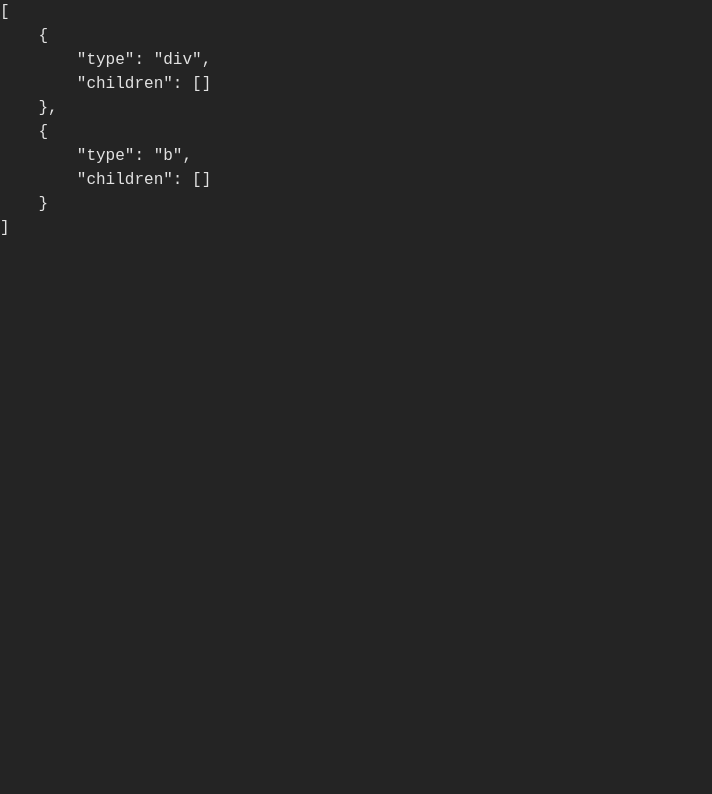
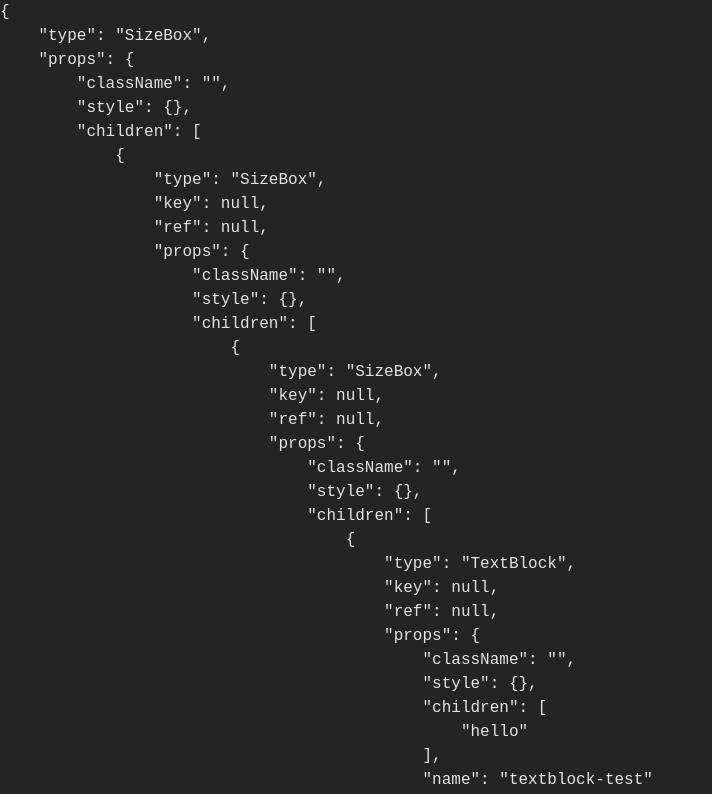
Before and after one commit to Kndgy/jsx-to-unreal-umg, a React (Vite) app: page / in a window 1280 px wide. Shown: the top 794 px of the page, without its empty margins (0-712 px from the left). Built offline with nearby package versions, Linux system fonts and the light colour scheme.

Commit message:
widget slot pair only on first hiearchy

```diff
--- a/src/main.tsx
+++ b/src/main.tsx
@@ -10,18 +10,18 @@ import { SizeBox } from './components/sizeBox';
 import { TextBlock } from './components/textblock';
 import { CanvasPanel } from './components/canvasPanel';
 
-
-function parseToUmg(jsonStruct: any): string {
+function parseToUmg(jsonStruct: any, shouldCreateSlotPair: boolean = true): string {
     let widgetType = jsonStruct.type;
     let name = jsonStruct.props.name;
     let childrenString = jsonStruct.props.children;
 
-  if (jsonStruct.type === "SizeBox") {
-    // widgetType = "SizeBoxSlot";
+    if (widgetType === "SizeBox") {
         name = jsonStruct.props.name;
 
         childrenString = parseChildrenToUmg(jsonStruct.props.children);
-    return `
+
+        const sizeBoxString =
+            `
             Begin Object Class=/Script/UMG.${widgetType} Name="${name}"
 
             Begin Object Class=/Script/UMG.${widgetType}Slot Name="${widgetType}Slot_0"
@@ -37,6 +37,11 @@ function parseToUmg(jsonStruct: any): string {
             DisplayLabel="${name}"
 
             End Object
+            `
+
+        if (shouldCreateSlotPair) {
+            return `
+                ${sizeBoxString}
 
                 Begin Object Class=/Script/UMGEditor.WidgetSlotPair Name="WidgetSlotPair_0"
                     WidgetName='${name}'
@@ -44,8 +49,14 @@ function parseToUmg(jsonStruct: any): string {
 
                 ${childrenString}
             `;
+        } else {
+            return `
+                ${sizeBoxString}
+
+                ${childrenString}
+            `;
         }
-  else if (jsonStruct.type === "TextBlock") {
+    } else if (widgetType === "TextBlock") {
         name = jsonStruct.props.name;
         const content = jsonStruct.props.children[0];
 
@@ -71,74 +82,26 @@ function parseChildrenToUmg(children: any[]): string {
 
   return childrenString;
 }
+const structure = convertNodeToJSON(
+        <SizeBox name='sizebox-test' children={
+            <SizeBox name='sizebox-test2' children={
+                <SizeBox name='sizebox-test3' children={
+                    <TextBlock name='textblock-test' children='hello'/>
 
-const structure = convertNodeToJSON(
-  <SizeBox name='sizebox_parentParent' children={
-    <SizeBox name='SizeBox_Parent'
-    children={<SizeBox name='SizeBox_Name'
-      children={
-        <TextBlock name='TextBlock_Name' children='test'/>}
-        />}
-      />}
-    />
+                }/>
+            }/>
+        }/>
   )
 
-// console.log(parseToUmg(structure))
+console.log(parseToUmg(structure))
 
 const App = () => {
 
-  interface Node {
-    type: string;
-    children: string | Node[];
-  }
-
-  function htmlToJson(html: string): Node[] {
-    const result: Node[] = [];
-    let index = 0;
-
-    while (index < html.length) {
-      const startTag = html.indexOf('<', index);
-      const endTag = html.indexOf('>', startTag);
-
-      if (startTag === -1 || endTag === -1) {
-        break;
-      }
-
-      const tag = html.slice(startTag + 1, endTag);
-      const isClosingTag = tag.startsWith('/');
-
-      if (isClosingTag) {
-        index = endTag + 1;
-        continue;
-      }
-
-      const nextStartTag = html.indexOf('<', endTag + 1);
-      const children = html.slice(endTag + 1, nextStartTag === -1 ? html.length : nextStartTag).trim();
-
-      if (children === '') {
-        index = nextStartTag;
-        continue;
-      }
-
-      result.push({
-        type: tag,
-        children: htmlToJson(children),
-      });
-
-      index = nextStartTag;
-    }
-
-    return result;
-  }
-
-  const html = '<div>this is content <div><b>bold text</b></div></div>';
-  const json = htmlToJson(html);
-  console.log(json);
   return(
     <div className='main'>
       {/* <Editor/> */}
       {/* result is in console log */}
-      <pre>{JSON.stringify(json, null, 4)}</pre>
+      <pre>{JSON.stringify(structure, null, 4)}</pre>
     </div>
   )
 }
```
Lines whose indentation alone changed are shown as unchanged.
